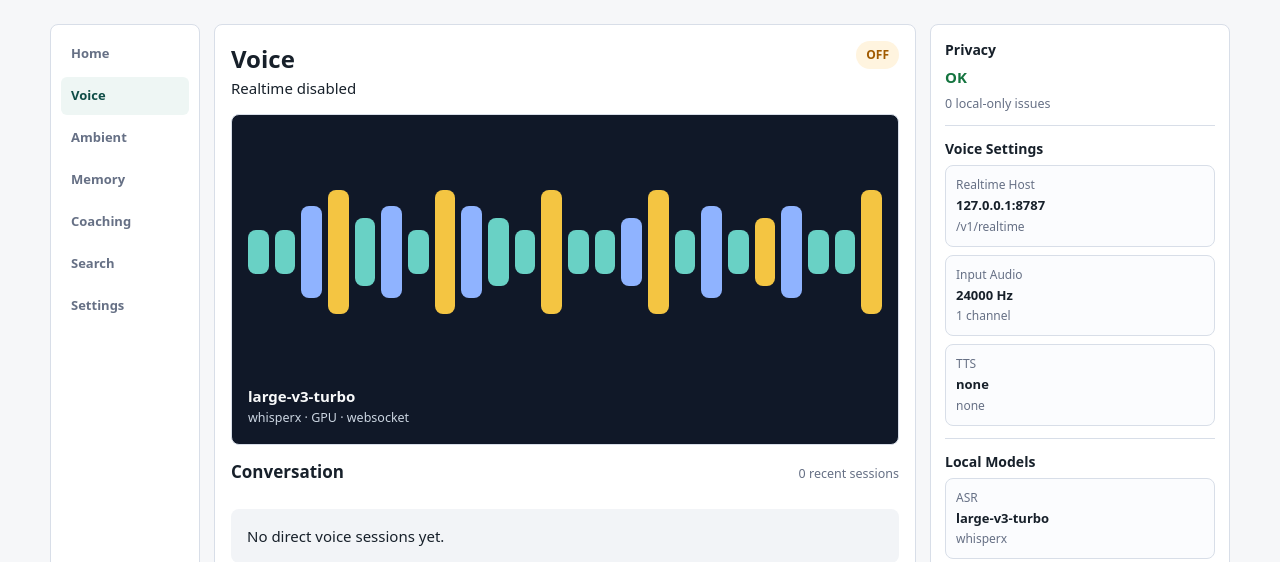
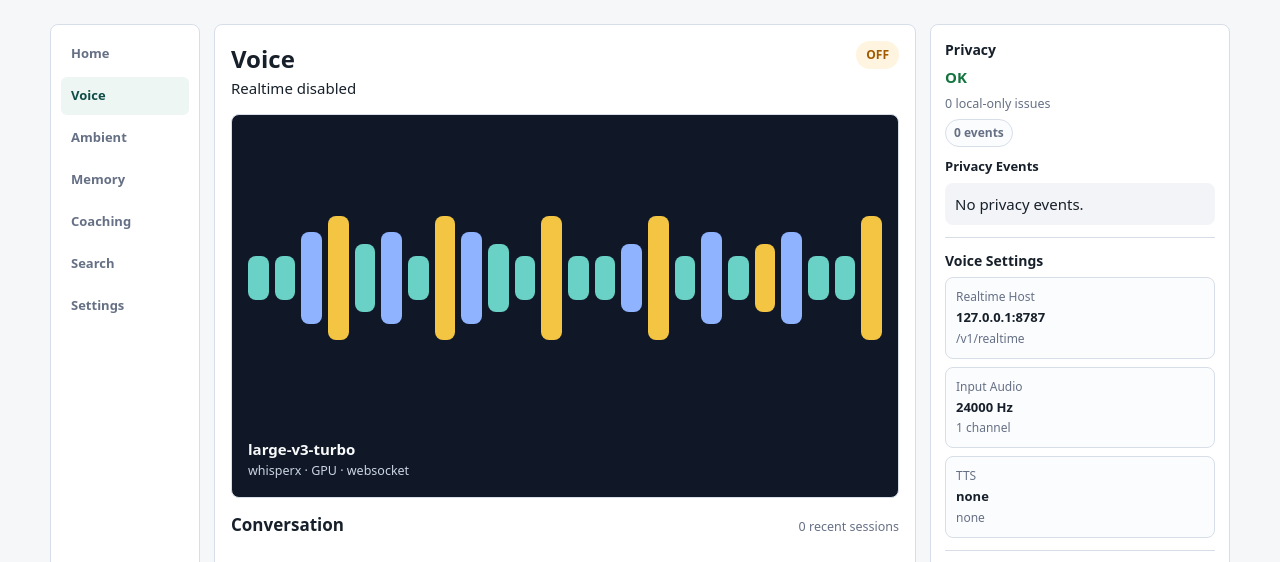
Before and after one commit to skipauthenticate/atlas, a FastAPI app: page /voice in a window 1280 px wide. Shown: the part 65-627 px from the top of the page. Run offline with FastAPI, Linux system fonts and the light colour scheme; data that the repository does not hold is empty; some libraries are stand-ins or nearby versions.

Commit message:
Add privacy events UI

```diff
--- a/atlas_voice/web/app.py
+++ b/atlas_voice/web/app.py
@@ -326,10 +326,48 @@ def voice_console(request: Request) -> Response:
             "ambient_timeline": ambient_timeline,
             "voice_settings": _voice_settings_view(),
             "memory_items": _memory_item_views(db.list_memory_items(limit=8)),
+            "privacy_events": _privacy_events_view(limit=8),
             "coaching_goals": _coaching_goals_view(status="active"),
             "coaching_progress": _coaching_progress_view(),
         },
     )
+
+
+def _privacy_events_view(limit: int = 20) -> dict[str, Any]:
+    events = db.list_privacy_events(limit=max(min(limit, 500), 1))
+    severity_counts: dict[str, int] = {}
+    event_views = [_privacy_event_view(event) for event in events]
+    for event in event_views:
+        severity = str(event.get("severity") or "info")
+        severity_counts[severity] = severity_counts.get(severity, 0) + 1
+    return {
+        "status": "ok",
+        "event_count": len(event_views),
+        "severity_counts": severity_counts,
+        "events": event_views,
+    }
+
+
+def _privacy_event_view(event: dict[str, Any]) -> dict[str, Any]:
+    return {
+        **event,
+        "created_at_display": _timestamp_label(_parse_timestamp(event.get("created_at"))),
+        "metadata_summary": _metadata_summary(event.get("metadata") or {}),
+    }
+
+
+def _metadata_summary(metadata: dict[str, Any]) -> str:
+    parts = []
+    for key in sorted(metadata):
+        value = metadata[key]
+        if isinstance(value, list):
+            value_label = f"{len(value)} item(s)"
+        elif isinstance(value, dict):
+            value_label = f"{len(value)} field(s)"
+        else:
+            value_label = str(value)
+        parts.append(f"{key}={value_label}")
+    return ", ".join(parts)
 
 
 def _coaching_goals_view(status: str | None = "active", limit: int = 50) -> dict[str, Any]:
@@ -833,6 +871,11 @@ def retry_recording(recording_id: str) -> Response:
         raise HTTPException(status_code=404, detail="Recording not found")
     db.retry_recording(recording_id)
     return RedirectResponse(f"/recordings/{recording_id}", status_code=303)
+
+
+@app.get("/api/privacy/events")
+def api_privacy_events(limit: int = 20) -> JSONResponse:
+    return JSONResponse(_privacy_events_view(limit=max(min(limit, 500), 1)))
 
 
 @app.get("/api/coaching/goals")
--- a/atlas_voice/web/static/app.css
+++ b/atlas_voice/web/static/app.css
@@ -1074,6 +1074,75 @@ code {
   background: #912018;
 }
 
+.voice-privacy-summary {
+  display: flex;
+  flex-wrap: wrap;
+  gap: 6px;
+}
+
+.voice-privacy-summary span {
+  padding: 4px 8px;
+  border: 1px solid var(--line);
+  border-radius: 999px;
+  background: #fbfcfe;
+  color: var(--muted);
+  font-size: 12px;
+  font-weight: 800;
+}
+
+.voice-inspector h3 {
+  margin: 4px 0 0;
+  font-size: 13px;
+}
+
+.voice-privacy-list {
+  display: grid;
+  gap: 8px;
+}
+
+.voice-privacy-event {
+  display: grid;
+  gap: 4px;
+  min-width: 0;
+  padding: 10px;
+  border: 1px solid var(--line);
+  border-left: 4px solid #98a2b3;
+  border-radius: 8px;
+  background: #fbfcfe;
+}
+
+.voice-privacy-event.privacy-event-warning {
+  border-left-color: #dc6803;
+}
+
+.voice-privacy-event.privacy-event-error {
+  border-left-color: #b42318;
+}
+
+.voice-privacy-event div {
+  display: grid;
+  gap: 2px;
+  min-width: 0;
+}
+
+.voice-privacy-event strong {
+  overflow: hidden;
+  text-overflow: ellipsis;
+  white-space: nowrap;
+  font-size: 13px;
+}
+
+.voice-privacy-event small,
+.voice-privacy-event em {
+  color: var(--muted);
+  font-size: 12px;
+}
+
+.voice-privacy-event p {
+  margin: 0;
+  font-size: 13px;
+}
+
 .voice-goal-summary {
   display: flex;
   flex-wrap: wrap;
--- a/atlas_voice/web/templates/voice.html
+++ b/atlas_voice/web/templates/voice.html
@@ -127,10 +127,32 @@
     </section>
 
     <aside class="voice-inspector" aria-label="Voice inspector">
-      <section>
+      <section id="voice-privacy" data-privacy-events>
         <h2>Privacy</h2>
         <strong class="privacy-state privacy-{{ status.privacy.status }}">{{ status.privacy.status }}</strong>
         <small>{{ status.privacy.issue_count }} local-only issues</small>
+        <div class="voice-privacy-summary">
+          {% for severity, count in privacy_events.severity_counts.items() %}
+            <span>{{ count }} {{ severity }}</span>
+          {% else %}
+            <span>0 events</span>
+          {% endfor %}
+        </div>
+        <h3>Privacy Events</h3>
+        <div class="voice-privacy-list">
+          {% for event in privacy_events.events %}
+            <article class="voice-privacy-event privacy-event-{{ event.severity }}">
+              <div>
+                <strong>{{ event.event_type }}</strong>
+                <small>{{ event.created_at_display }} · {{ event.severity }}</small>
+              </div>
+              <p>{{ event.message }}</p>
+              {% if event.metadata_summary %}<em>{{ event.metadata_summary }}</em>{% endif %}
+            </article>
+          {% else %}
+            <div class="empty tight">No privacy events.</div>
+          {% endfor %}
+        </div>
       </section>
 
       <section id="voice-settings">
```
Also changed, not shown: docs/ASSISTANT_FEATURE_GUIDE.md (+10 -0 lines), plan.md (+2 -2 lines), tests/test_web.py (+61 -0 lines).
